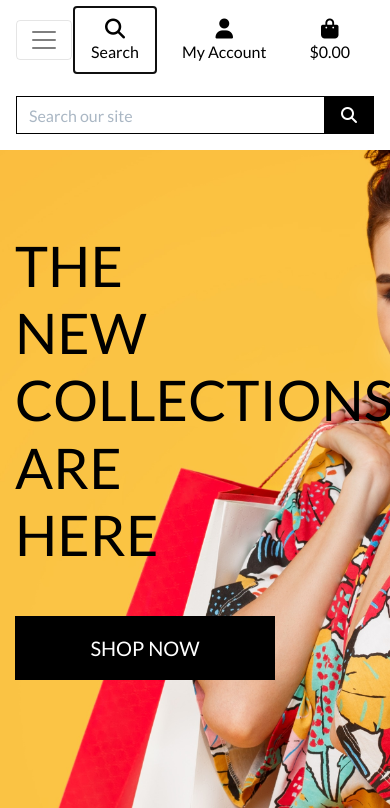
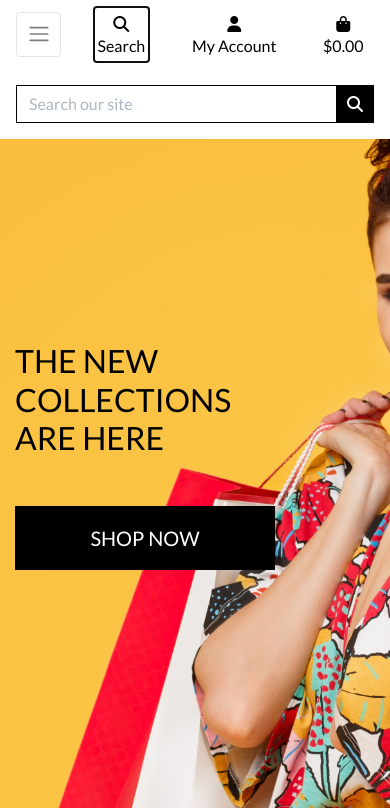
Before and after one commit to EdgarasSp/boutique_ado_commerce, a Django app: page / in a window 390 px wide, after a click on "Search". Shown: the top 808 px of the page. Run offline with Django 3.2, Linux system fonts and the light colour scheme; parts of the project's set-up code (start-up, migrations or seed data) failed here and were passed over; some libraries are stand-ins or nearby versions.

Commit message:
fixed responsive

```diff
--- a/static/css/base.css
+++ b/static/css/base.css
@@ -290,4 +290,40 @@ input[name='q']::placeholder {
     body {
         height: calc(100vh - 116px);
     }
+
+    .display-4.logo-font.text-black {
+        font-size: 2rem;
+    }
+
+    .nav-link {
+        padding: 0.15rem;
+    }
+
+    .nav-link i.fa-lg {
+        font-size: 1rem;
+    }
+
+    .navbar-toggler {
+        padding: .6rem .6rem;
+        font-size: 1rem;
+    }
+
+    #delivery-banner h4 {
+        font-size: .9rem;
+    }
+
+    .btn.btn-outline-black.rounded-0,
+    .btn.btn-black.rounded-0 {
+        padding: .375rem .375rem;
+    }
+
+    .btn.btn-outline-black.rounded-0.btn-lg,
+    .btn.btn-black.rounded-0.btn-lg {
+        padding: .375rem .375rem;
+        font-size: .75rem;
+    }
+
+    .increment-qty, .decrement-qty {
+        padding: .25rem .5rem !important;
+    }
 }
--- a/templates/includes/main-nav.html
+++ b/templates/includes/main-nav.html
@@ -1,12 +1,17 @@
-<div class="collapse navbar-collapse" id="main-nav"> <!-- id="main-nav" MATCHES ID IN THE BASE,HTML-->
+<div class="collapse navbar-collapse" id="main-nav">
     <ul class="navbar-nav w-auto mx-auto">
+        <li class="nav-item d-block d-md-none">
+            <a class="logo-font font-weight-bold nav-link text-black mr-5" href="{% url 'home' %}" id="home-link">
+                Home
+            </a>
+        </li>
         <li class="nav-item dropdown">
             <a class="logo-font font-weight-bold nav-link text-black mr-5" href="#" id="all-products-link" data-toggle="dropdown" aria-haspopup="true" aria-expanded="false">
                 All Products
             </a>
             <div class="dropdown-menu border-0" aria-labelledby="all-products-link">
-                <a href="{% url 'products' %}?sort=price&direction=asc" class="dropdown-item">By Price</a> <!-- usning products db sort by the direction asending or descending (setup products/views next)-->
-                <a href="{% url 'products' %}?sort=rating&direction=desc" class="dropdown-item ">By Rating</a> <!-- Note these work like get requests for basically in products pass get.sort -->
+                <a href="{% url 'products' %}?sort=price&direction=asc" class="dropdown-item">By Price</a>
+                <a href="{% url 'products' %}?sort=rating&direction=desc" class="dropdown-item ">By Rating</a>
                 <a href="{% url 'products' %}?sort=category&direction=asc" class="dropdown-item ">By Category</a>
                 <a href="{% url 'products' %}" class="dropdown-item">All Products</a>
             </div>
@@ -17,7 +22,7 @@
                 Clothing
             </a>
             <div class="dropdown-menu border-0" aria-labelledby="clothing-link">
-                <a href="{% url 'products' %}?category=activewear,essentials" class="dropdown-item">Activewear &amp; Essentials</a> <!-- use products view/db and pass on category value-->
+                <a href="{% url 'products' %}?category=activewear,essentials" class="dropdown-item">Activewear &amp; Essentials</a>
                 <a href="{% url 'products' %}?category=jeans" class="dropdown-item">Jeans</a>
                 <a href="{% url 'products' %}?category=shirts" class="dropdown-item">Shirts</a>
                 <a href="{% url 'products' %}?category=activewear,essentials,jeans,shirts" class="dropdown-item">All Clothing</a>
```
